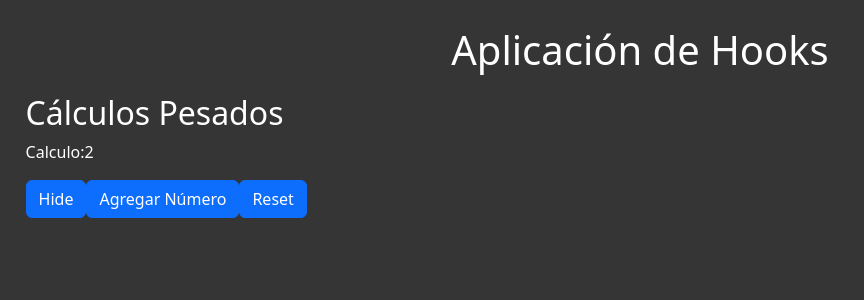
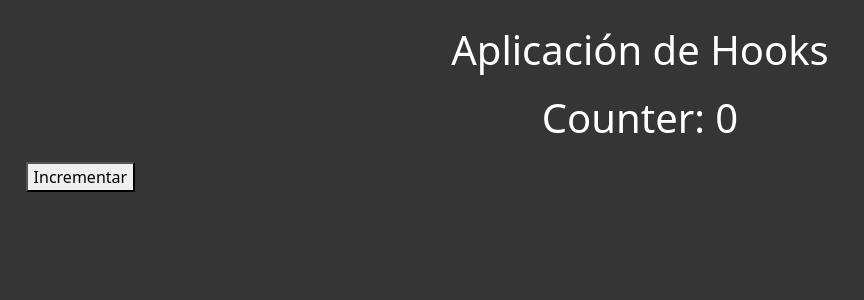
Before and after one commit to lucas-garcia-arb/react-notes, a React (Vite) app: page / in a window 1280 px wide. Shown: the top 300 px of the page, without its empty margins (0-864 px from the left). Built offline with nearby package versions, Linux system fonts and the light colour scheme.

Commit message:
Add useCallback & React.memo

```diff
--- /dev/null
+++ b/src/components/callback/CallbackComponent.jsx
@@ -0,0 +1,18 @@
+import { useCallback, useState } from "react";
+import { Increment } from "./Increment";
+
+export const CallbackComponent = () => {
+  const [counter, setCounter] = useState(0);
+
+  const incrementarPadre = useCallback((val) => {
+    setCounter((count) => count + val);
+    //! no puedo guardar el contador "counter" ya que se memorizaría el mismo y no cambiaría al ejecutarse la función
+  }, []);
+
+  return (
+    <>
+      <h1>Counter: {counter}</h1>
+      <Increment funcionIncrementarPadre={incrementarPadre} />
+    </>
+  );
+};
--- /dev/null
+++ b/src/components/callback/Increment.jsx
@@ -0,0 +1,7 @@
+import React from "react";
+export const Increment = React.memo(({ funcionIncrementarPadre }) => {
+  console.log("Me estoy renderizando");
+  return (
+    <button onClick={() => funcionIncrementarPadre(1)}>Incrementar</button>
+  );
+});
--- a/src/components/hooks-app/HooksApp.jsx
+++ b/src/components/hooks-app/HooksApp.jsx
@@ -1,10 +1,9 @@
-import { CalculosPesados } from "../calculos-pesados/CalculosPesados";
-
+import { CallbackComponent } from "../callback/CallbackComponent";
 export const HooksApp = () => {
   return (
     <>
       <h1>Aplicación de Hooks</h1>
-      <CalculosPesados />
+      <CallbackComponent />
     </>
   );
 };
```
